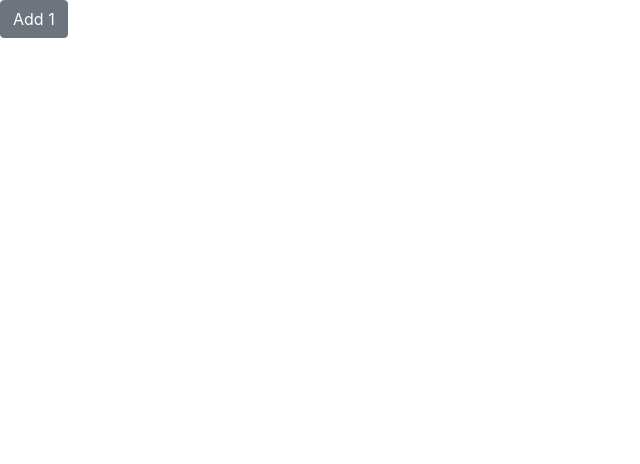
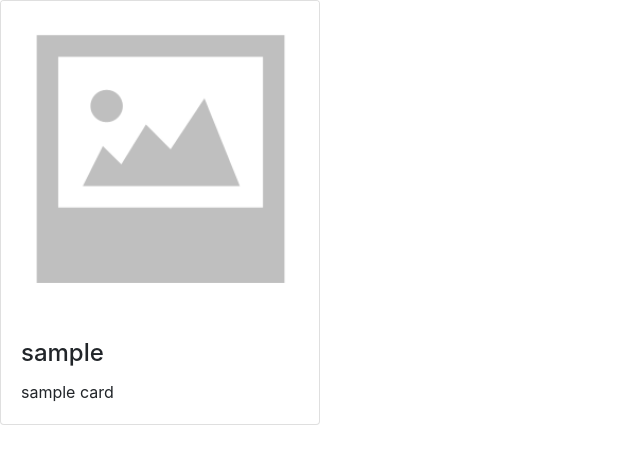
Before and after one commit to larrychunag/nuxt-side-project, a Nuxt app: page /sample in a window 1280 px wide. Shown: the top 464 px of the page, without its empty margins (0-640 px from the left). Built offline with nearby package versions, Linux system fonts and the light colour scheme.

Commit message:
feat: card compoent add

```diff
--- a/components/atoms/PrimaryButton.vue
+++ b/components/atoms/PrimaryButton.vue
@@ -1,6 +1,6 @@
 <template>
   <div>
-    <b-button @click="handleClick()">{{ title }}</b-button>
+    <b-button :variant="variant" @click="handleClick()">{{ title }}</b-button>
   </div>
 </template>
 
@@ -10,6 +10,7 @@ export default {
   props: {
     handleClick: Function,
     title: String,
+    variant: String,
   },
   methods: {},
 }
--- /dev/null
+++ b/components/atoms/PrimaryCard.vue
@@ -0,0 +1,39 @@
+<template>
+  <div>
+    <b-card
+      :title="title"
+      :img-src="imgSrc"
+      :img-alt="imgAlt"
+      img-top
+      style="max-width: 20rem"
+      class="mb-2"
+    >
+      <b-card-text>
+        {{ description }}
+      </b-card-text>
+    </b-card>
+  </div>
+</template>
+
+<script>
+export default {
+  name: 'PrimaryCard',
+  props: {
+    imgSrc: {
+      type: String,
+      default: '/no-image-icon.png',
+    },
+    imgAlt: {
+      type: String,
+      default: 'sample',
+    },
+    title: String,
+    description: {
+      type: String,
+    },
+  },
+  methods: {},
+}
+</script>
+
+<style lang="scss"></style>
--- a/pages/sample.vue
+++ b/pages/sample.vue
@@ -1,25 +1,12 @@
 <template>
-  <div>
-    <AtomsPrimaryButton
-      :handle-click="handleClick"
-      title="Add 1"
-      @addNumber="handleClick"
-    />
-  </div>
+  <AtomsPrimaryCard title="sample" description="sample card" />
 </template>
-
 <script lang="ts">
 import Vue from 'vue'
 
 export default Vue.extend({
   name: 'SamplePage',
-  data: () => ({
-    count: 0,
-  }),
-  methods: {
-    handleClick() {
-      alert('Hello World')
-    },
-  },
+  data: () => ({}),
+  methods: {},
 })
 </script>
```
Also changed, not shown: components/molecular/index.ts (deleted), package.json (indentation only), static/no-image-icon.png (added).
